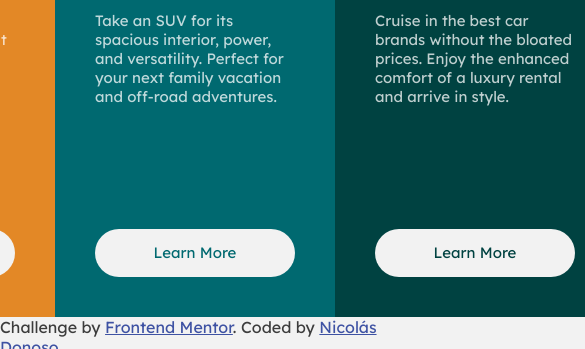
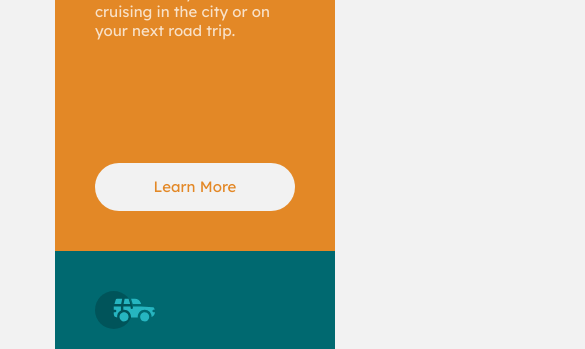
Before and after one commit to Sir-Floppa/Frontend-Mentor-02-Three-Column-Card-Component, a plain HTML site: page index.html in a window 390 px wide. Shown: the part 325-674 px from the top of the page, 585 px wide, since content can reach past the window. Drawn offline with Linux system fonts and the light colour scheme.

Commit message:
added mobile styles

```diff
--- a/index.html
+++ b/index.html
@@ -11,7 +11,8 @@
       sizes="32x32"
       href="./images/favicon-32x32.png"
     />
-    <link rel="stylesheet" href="./styles/styles.css" />
+    <link rel="stylesheet" href="./styles/styles.css">
+    <link rel="stylesheet" href="./styles/mobile.css">
     <title>Frontend Mentor | 3-column preview card component</title>
   </head>
   <body>
--- /dev/null
+++ b/styles/mobile.css
@@ -0,0 +1,21 @@
+@media (max-width: 860px) {
+  main {
+    margin-top: 6rem;
+    flex-direction: column;
+    justify-content: center;
+  }
+
+  .sedans {
+    border-radius: 0.625rem 0.625rem 0 0;
+  }
+
+  .luxury {
+    border-radius: 0 0 0.625rem 10px;
+  }
+
+  footer {
+    text-align: center;
+    font-size: 16px;
+    width: 17.5rem;
+  }
+}
--- a/styles/styles.css
+++ b/styles/styles.css
@@ -38,7 +38,7 @@ section img {
 
 .sedans {
   background-color: hsl(31, 77%, 52%);
-  border-radius: 10px 0 0 10px;
+  border-radius: 0.625rem 0 0 0.625rem;
 }
 
 .suvs {
@@ -47,7 +47,7 @@ section img {
 
 .luxury {
   background-color: hsl(179, 100%, 13%);
-  border-radius: 0 10px 10px 0;
+  border-radius: 0 0.625rem 0.625rem 0;
 }
 
 .suvs button {
```
